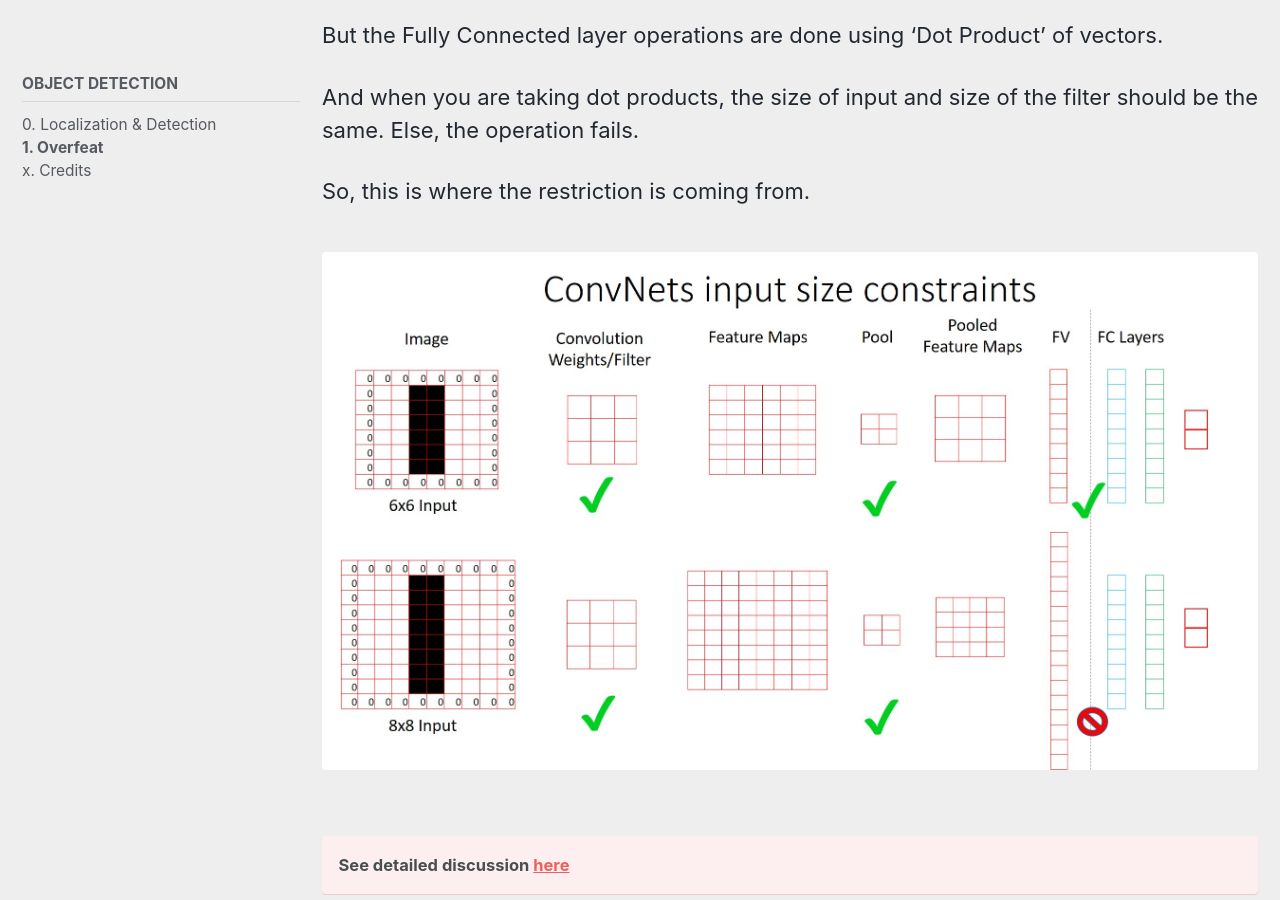
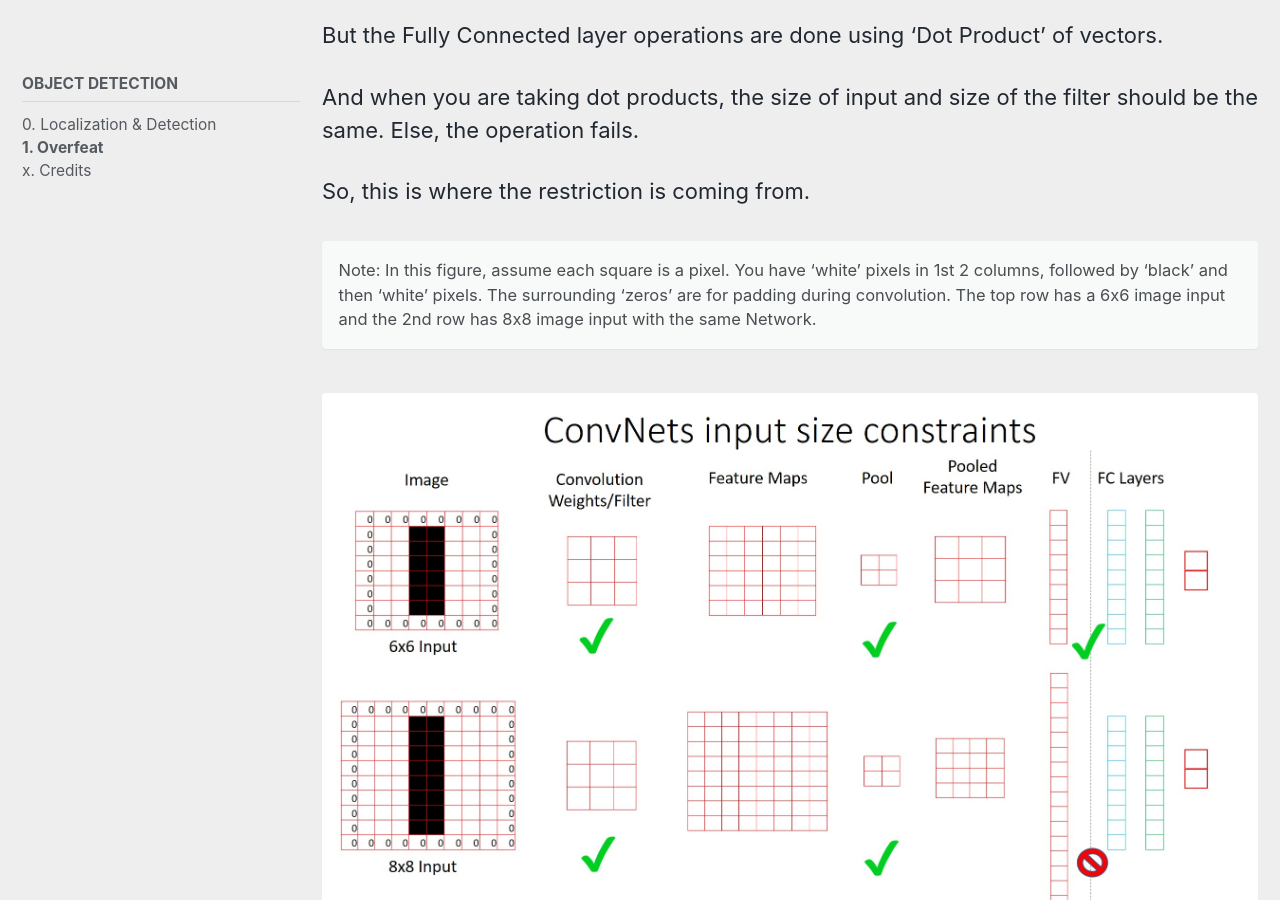
Before and after one commit to Cogneethi/cogneethi, a Jekyll site: the page built from _evodn/c01-overfeat.md, in a window 1280 px wide and 900 px high, scrolled down 1970 px. Built offline with Jekyll 4.4.1, drawn with Linux system fonts in a browser that asks for light colours; nearby versions of some CDN libraries.

Commit message:
added note for image pixels

```diff
--- a/_evodn/c01-overfeat.md
+++ b/_evodn/c01-overfeat.md
@@ -35,6 +35,8 @@ And when you are taking dot products, the size of input and size of the filter s
 
 So, this is where the restriction is coming from.
 
+Note: In this figure, assume each square is a pixel. You have 'white' pixels in 1st 2 columns, followed by 'black' and then 'white' pixels. The surrounding 'zeros' are for padding during convolution. The top row has a 6x6 image input and the 2nd row has 8x8 image input with the same Network.
+{: .notice}
 <figure>
   <a href="/assets/images/evodn/detection_size_constraint.jpg"><img src="/assets/images/evodn/detection_size_constraint.jpg"></a>
 </figure>
```
